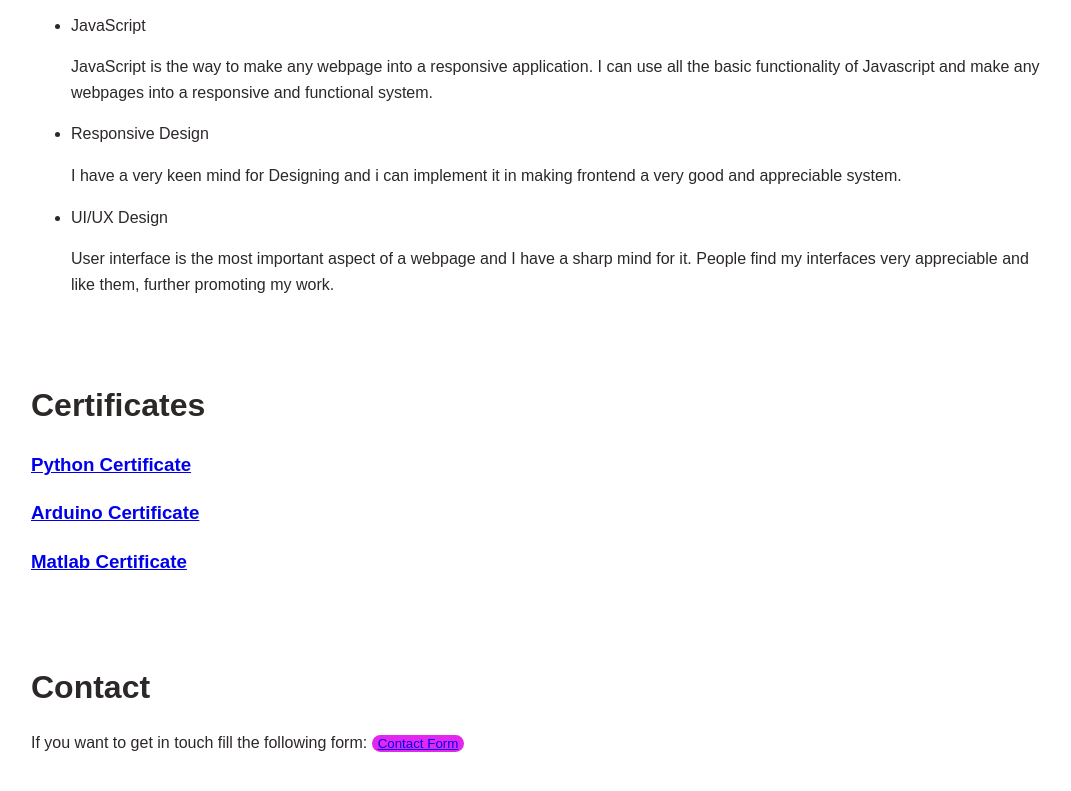
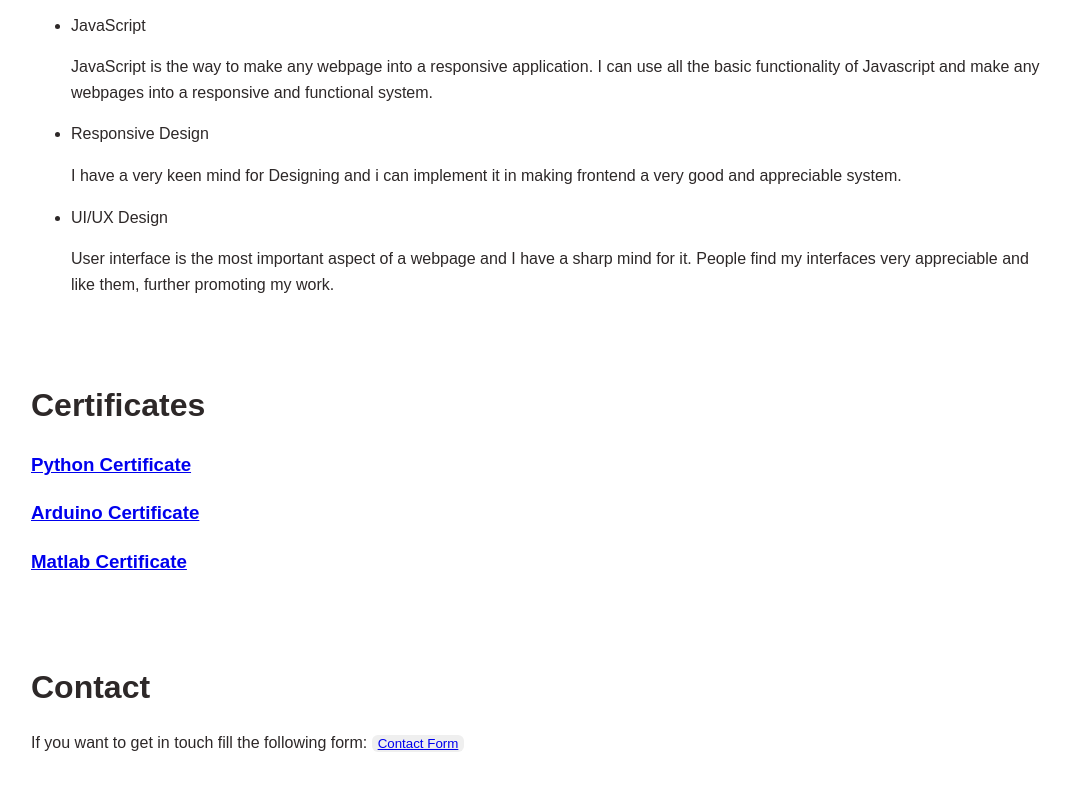
Before and after one commit to Shaunak0905/CNSLCA, a plain HTML site: page index.html in a window 1280 px wide. Shown: the part 1249-2040 px from the top of the page, without its empty margins (97-1168 px from the left). Drawn offline with Linux system fonts and the light colour scheme.

Commit message:
moded submit button

```diff
--- a/style.css
+++ b/style.css
@@ -93,15 +93,16 @@ footer p {
 }
 .b1{
     padding: 15px , 40px;
-    border: none;
-    outline: none;
+    border-style: groove;
+    border: 3px;
+    outline: 2px;
     color: #FFF;
     cursor: pointer;
     position: relative;
     z-index: 0;
-    border-radius: 12px;
+    border-radius: 06px;
 }
-.b1::after{
+/*.b1::after{
     content: "";
     z-index: -1;
     position: absolute;
@@ -118,7 +119,7 @@ footer p {
         45deg,
         #FF0000, #FF7300, #FFFB00, #48FF00,
         #00FFD5, #002BFF, #FF00C8, #FF0000
-    );*/
+    );
     position: absolute;
     top: -2px;
     left: -2px;
@@ -127,4 +128,4 @@ footer p {
     width: calc(100% + 4px);
     height: calc(100% + 4px);
     filter: blur(8px);
-}
+}*/
```
